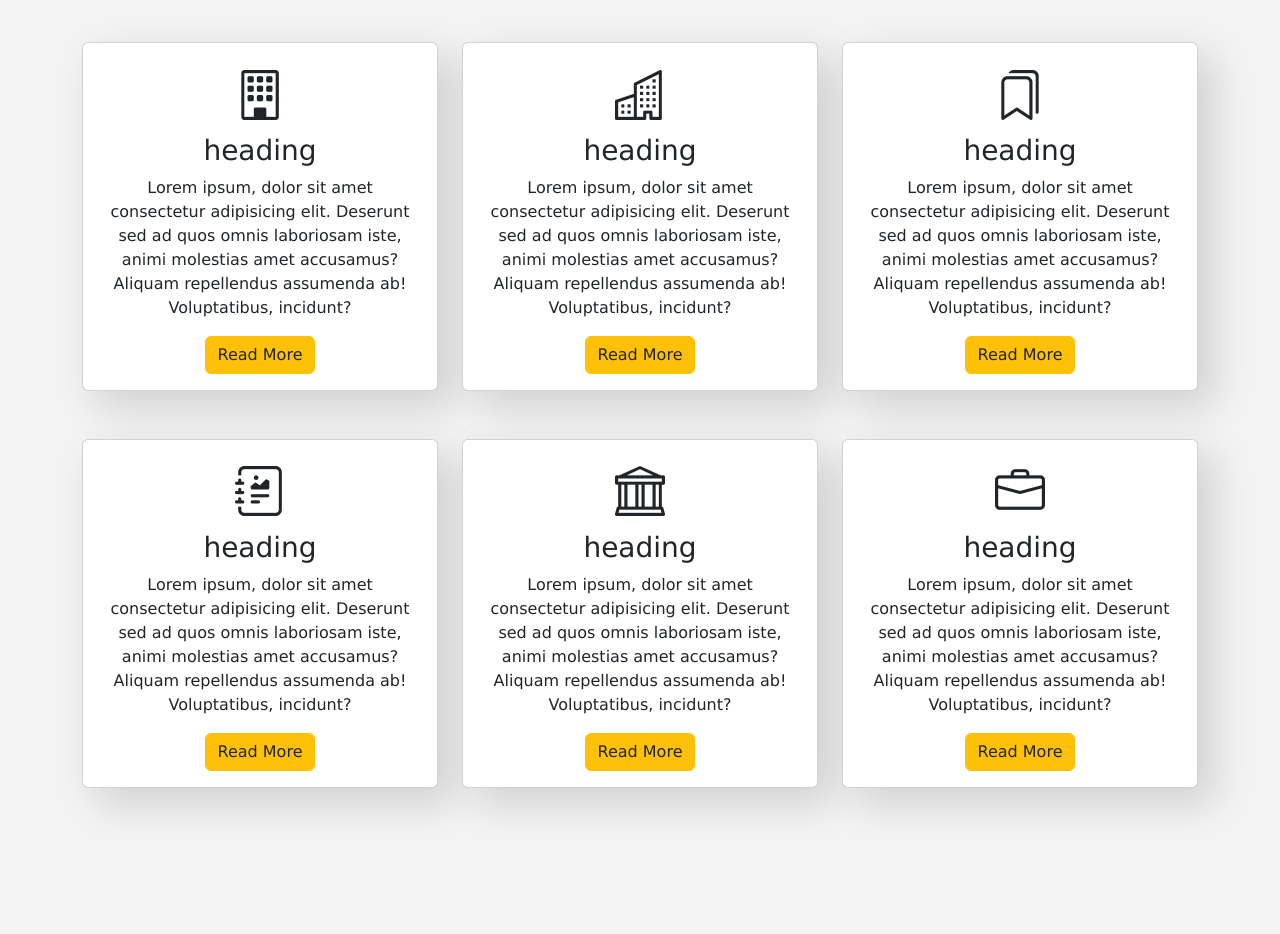
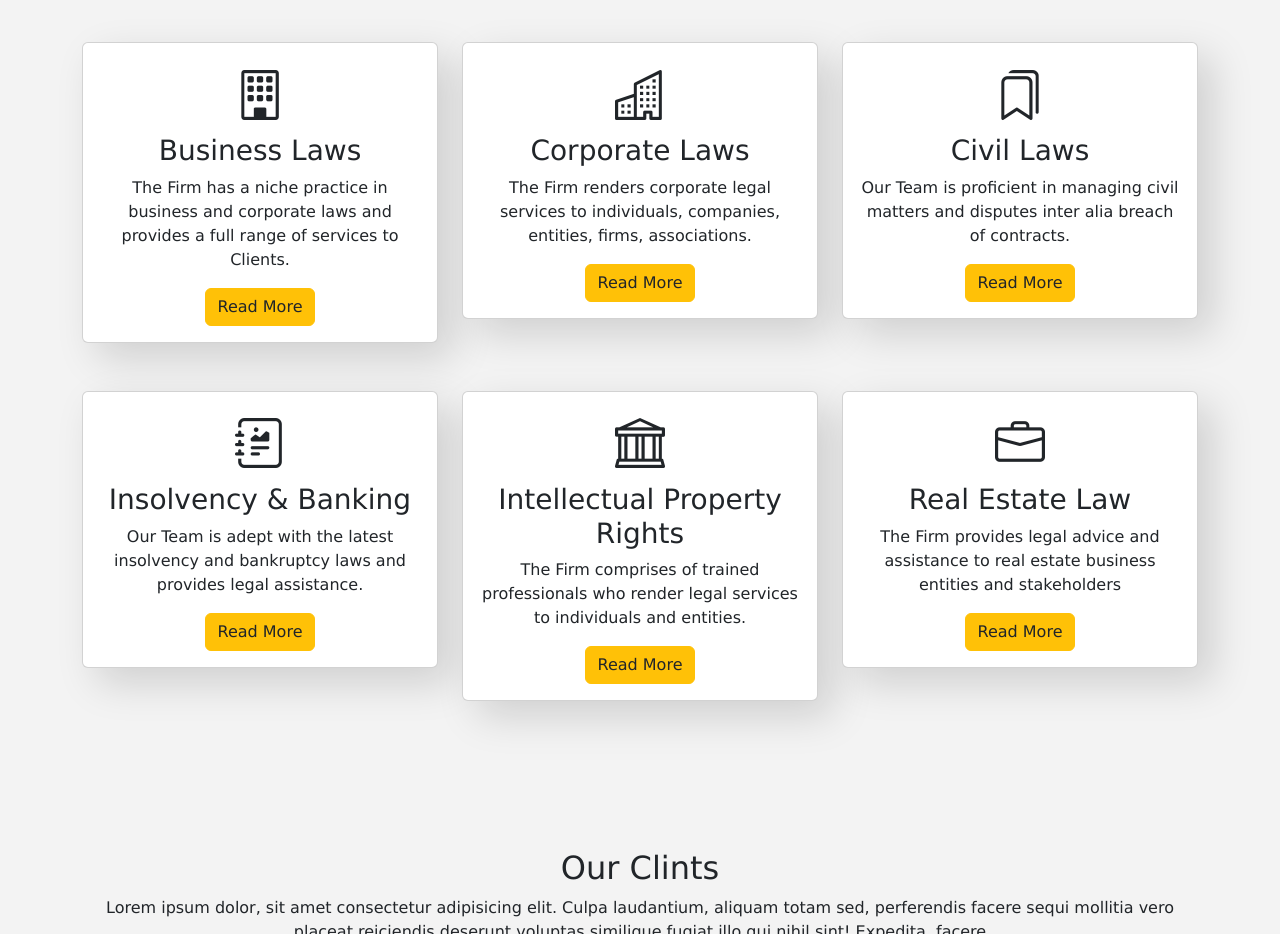
Before and after one commit to vishamanofficial/inprogressEquilawAssociates, a plain HTML site: page index.html in a window 1280 px wide. Shown: the part 2100-3034 px from the top of the page. Drawn offline with nearby package versions, Linux system fonts and the light colour scheme.

Commit message:
Update index.html

```diff
--- a/index.html
+++ b/index.html
@@ -214,12 +214,9 @@
             <div class="card text-dark text-center mb-5">
               <div class="card-body">
                 <i class="bi bi-building"></i>
-                <h3 class="card-tital">heading</h3>
+                <h3 class="card-tital">Business Laws</h3>
                 <p>
-                  Lorem ipsum, dolor sit amet consectetur adipisicing elit.
-                  Deserunt sed ad quos omnis laboriosam iste, animi molestias
-                  amet accusamus? Aliquam repellendus assumenda ab!
-                  Voluptatibus, incidunt?
+                  The Firm has a niche practice in business and corporate laws and provides a full range of services to Clients.
                 </p>
                 <button class="btn btn-warning text-dark">Read More</button>
               </div>
@@ -229,12 +226,9 @@
             <div class="card text-dark text-center mb-5">
               <div class="card-body">
                 <i class="bi bi-buildings"></i>
-                <h3 class="card-tital">heading</h3>
+                <h3 class="card-tital">Corporate Laws</h3>
                 <p>
-                  Lorem ipsum, dolor sit amet consectetur adipisicing elit.
-                  Deserunt sed ad quos omnis laboriosam iste, animi molestias
-                  amet accusamus? Aliquam repellendus assumenda ab!
-                  Voluptatibus, incidunt?
+                  The Firm renders corporate legal services to individuals, companies, entities, firms, associations.
                 </p>
                 <button class="btn btn-warning text-dark">Read More</button>
               </div>
@@ -244,12 +238,9 @@
             <div class="card text-dark text-center mb-5">
               <div class="card-body">
                 <i class="bi bi-bookmarks"></i>
-                <h3 class="card-tital">heading</h3>
+                <h3 class="card-tital">Civil Laws</h3>
                 <p>
-                  Lorem ipsum, dolor sit amet consectetur adipisicing elit.
-                  Deserunt sed ad quos omnis laboriosam iste, animi molestias
-                  amet accusamus? Aliquam repellendus assumenda ab!
-                  Voluptatibus, incidunt?
+                  Our Team is proficient in managing civil matters and disputes inter alia breach of contracts.
                 </p>
                 <button class="btn btn-warning text-dark">Read More</button>
               </div>
@@ -259,12 +250,9 @@
             <div class="card text-dark text-center mb-5">
               <div class="card-body">
                 <i class="bi bi-journal-richtext"></i>
-                <h3 class="card-tital">heading</h3>
+                <h3 class="card-tital">Insolvency & Banking</h3>
                 <p>
-                  Lorem ipsum, dolor sit amet consectetur adipisicing elit.
-                  Deserunt sed ad quos omnis laboriosam iste, animi molestias
-                  amet accusamus? Aliquam repellendus assumenda ab!
-                  Voluptatibus, incidunt?
+                  Our Team is adept with the latest insolvency and bankruptcy laws and provides legal assistance.
                 </p>
                 <button class="btn btn-warning text-dark">Read More</button>
               </div>
@@ -274,12 +262,9 @@
             <div class="card text-dark text-center mb-5">
               <div class="card-body">
                 <i class="bi bi-bank"></i>
-                <h3 class="card-tital">heading</h3>
+                <h3 class="card-tital">Intellectual Property Rights</h3>
                 <p>
-                  Lorem ipsum, dolor sit amet consectetur adipisicing elit.
-                  Deserunt sed ad quos omnis laboriosam iste, animi molestias
-                  amet accusamus? Aliquam repellendus assumenda ab!
-                  Voluptatibus, incidunt?
+                  The Firm comprises of trained professionals who render legal services to individuals and entities.
                 </p>
                 <button class="btn btn-warning text-dark">Read More</button>
               </div>
@@ -289,12 +274,9 @@
             <div class="card text-dark text-center mb-5">
               <div class="card-body">
                 <i class="bi bi-briefcase"></i>
-                <h3 class="card-tital">heading</h3>
+                <h3 class="card-tital">Real Estate Law</h3>
                 <p>
-                  Lorem ipsum, dolor sit amet consectetur adipisicing elit.
-                  Deserunt sed ad quos omnis laboriosam iste, animi molestias
-                  amet accusamus? Aliquam repellendus assumenda ab!
-                  Voluptatibus, incidunt?
+                  The Firm provides legal advice and assistance to real estate business entities and stakeholders
                 </p>
                 <button class="btn btn-warning text-dark">Read More</button>
               </div>
```
